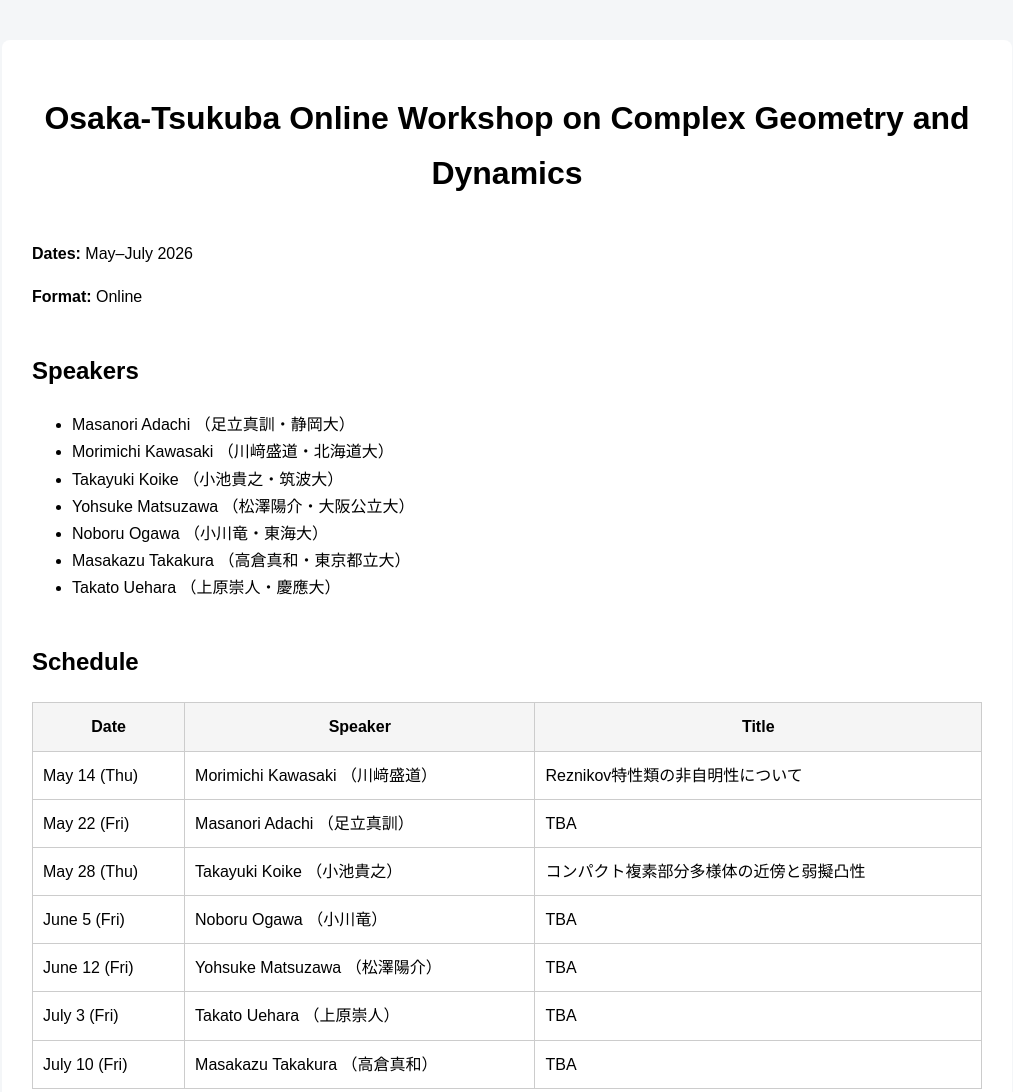
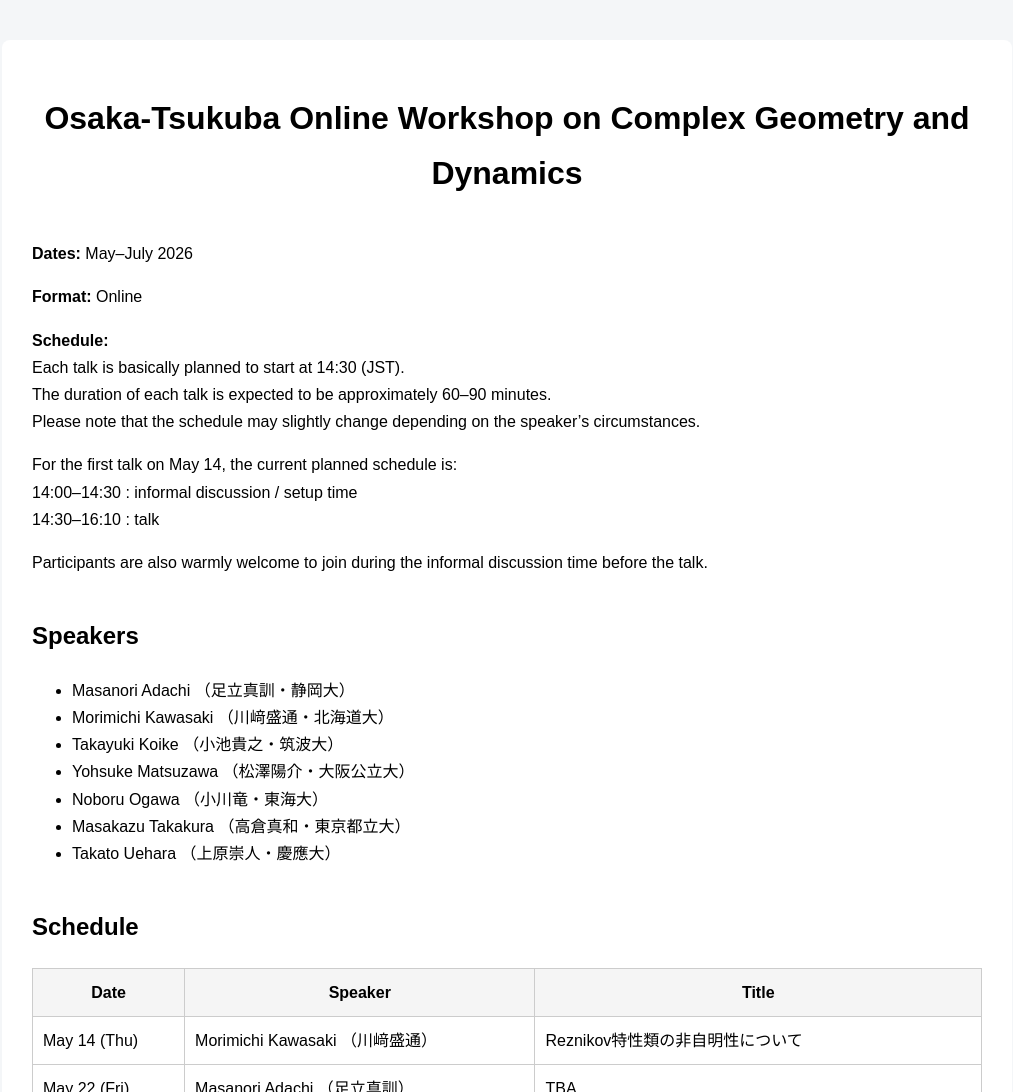
Before and after one commit to 1026511645Zyy/2026OnlineWorkshop, a plain HTML site: page index.html in a window 1280 px wide. Shown: the top 1092 px of the page, without its empty margins (133-1146 px from the left). Drawn offline with Linux system fonts and the light colour scheme.

Commit message:
Add files via upload

```diff
--- a/index.html
+++ b/index.html
@@ -73,13 +73,31 @@ th {
 <div class="section">
 <p><b>Dates:</b> May–July 2026</p >
 <p><b>Format:</b> Online</p >
+
+<p>
+<b>Schedule:</b><br>
+Each talk is basically planned to start at 14:30 (JST).<br>
+The duration of each talk is expected to be approximately 60–90 minutes.<br>
+Please note that the schedule may slightly change depending on the speaker’s circumstances.
+</p >
+
+<p>
+For the first talk on May 14, the current planned schedule is:<br>
+14:00–14:30 : informal discussion / setup time<br>
+14:30–16:10 : talk
+</p >
+
+<p>
+Participants are also warmly welcome to join during the informal discussion time before the talk.
+</p >
+
 </div>
 
 <div class="section">
 <h2>Speakers</h2>
 <ul>
 <li>Masanori Adachi （足立真訓・静岡大）</li>
-<li>Morimichi Kawasaki （川﨑盛道・北海道大）</li>
+<li>Morimichi Kawasaki （川﨑盛通・北海道大）</li>
 <li>Takayuki Koike （小池貴之・筑波大）</li>
 <li>Yohsuke Matsuzawa （松澤陽介・大阪公立大）</li>
 <li>Noboru Ogawa （小川竜・東海大）</li>
@@ -100,7 +118,7 @@ th {
 
 <tr>
 <td>May 14 (Thu)</td>
-<td>Morimichi Kawasaki （川﨑盛道）</td>
+<td>Morimichi Kawasaki （川﨑盛通）</td>
 <td>Reznikov特性類の非自明性について</td>
 </tr>
 
@@ -148,7 +166,17 @@ th {
 <h2>Abstracts</h2>
 
 <div class="abstract-box">
-<h3>Morimichi Kawasaki （川﨑盛道）</h3>
+<h3>Masanori Adachi （足立真訓）</h3>
+
+<p><b>Title:</b> TBA</p >
+
+<p><b>Abstract:</b><br>
+To be announced.
+</p >
+</div>
+
+<div class="abstract-box">
+<h3>Morimichi Kawasaki （川﨑盛通）</h3>
 
 <p><b>Title:</b> Reznikov特性類の非自明性について</p >
 
@@ -189,7 +217,7 @@ Reznikovはこの特性類を定義する際にシンプレクティック構造
 </div>
 
 <div class="abstract-box">
-<h3>Masanori Adachi （足立真訓）</h3>
+<h3>Yohsuke Matsuzawa （松澤陽介）</h3>
 
 <p><b>Title:</b> TBA</p >
 
@@ -200,16 +228,6 @@ To be announced.
 
 <div class="abstract-box">
 <h3>Noboru Ogawa （小川竜）</h3>
-
-<p><b>Title:</b> TBA</p >
-
-<p><b>Abstract:</b><br>
-To be announced.
-</p >
-</div>
-
-<div class="abstract-box">
-<h3>Yohsuke Matsuzawa （松澤陽介）</h3>
 
 <p><b>Title:</b> TBA</p >
 
@@ -264,7 +282,7 @@ Please check this website for the latest updates.
 </div>
 
 <div style="margin-top:40px; text-align:right; color:gray; font-size:0.9em;">
-Last updated: May 8, 2026
+Last updated: May 12, 2026
 </div>
 
 </div>
```
